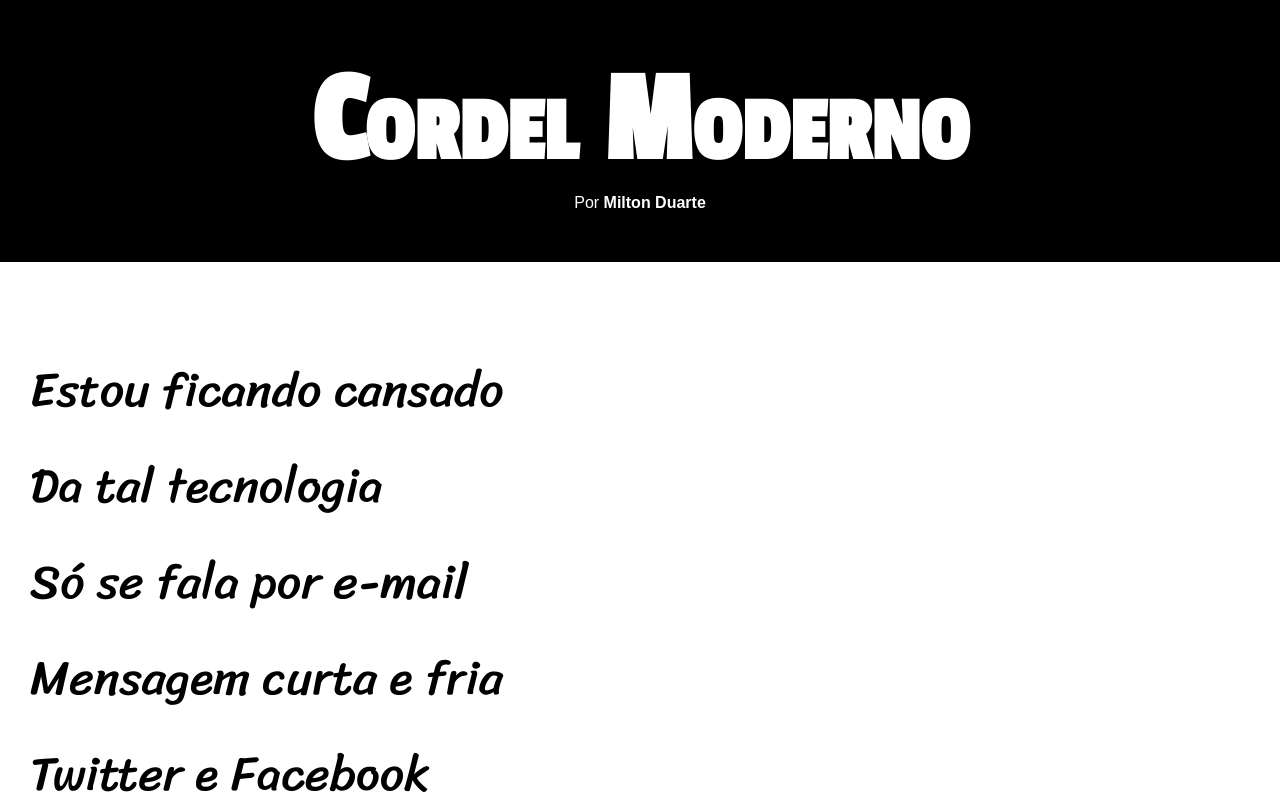
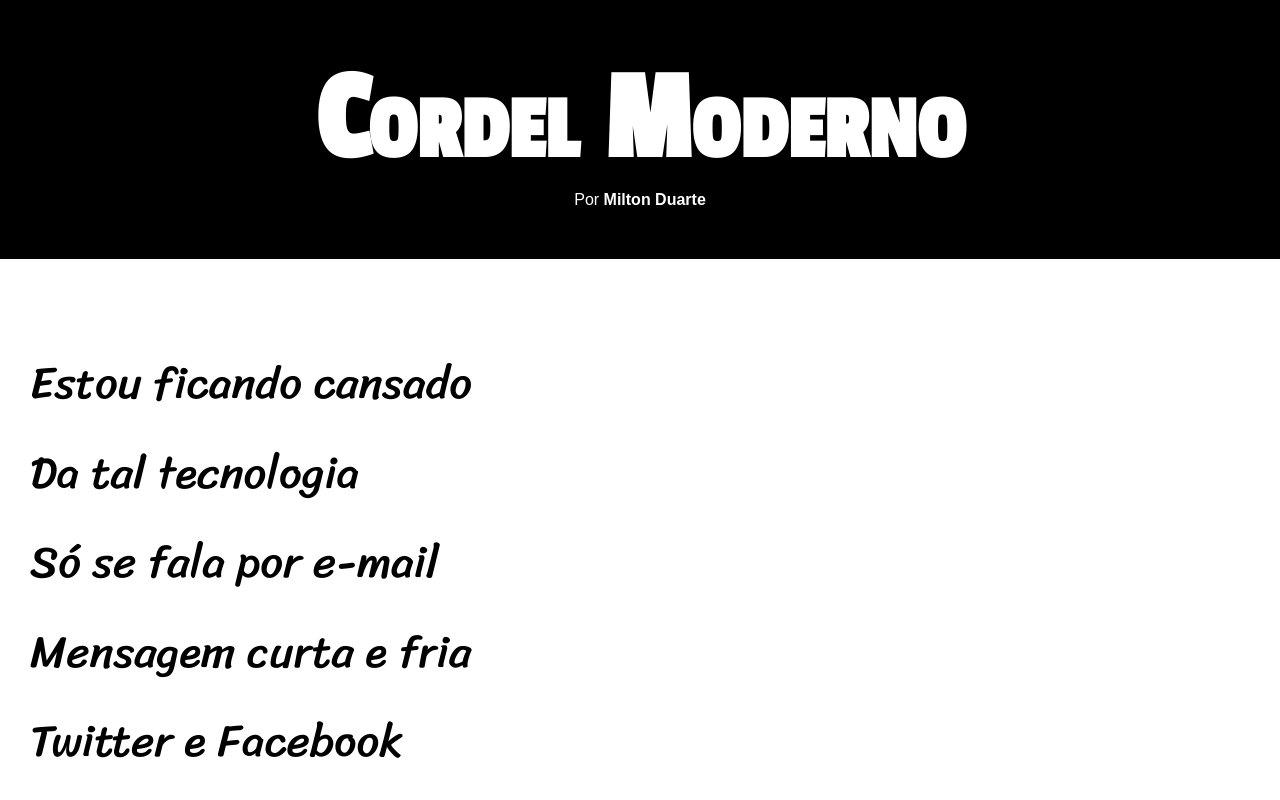
Before and after one commit to gabrieljuniodasilvabispo/projeto-cordel, a plain HTML site: page index.html in a window 1280 px wide. Shown: the top 800 px of the page. Drawn offline with Linux system fonts and the light colour scheme.

Commit message:
Atualizado

```diff
--- a/style.css
+++ b/style.css
@@ -21,7 +21,7 @@ header {
 }
 
 header > h1 {
-    font-size: 130px;
+    font-size: 10vw;
     font-variant: small-caps;
     font-family: 'Passion One';
 }
@@ -49,7 +49,7 @@ section {
     padding-left: 30px;
     line-height: 2em;
     font-family: 'Sriracha';
-    font-size: 3em;
+    font-size: 3.5vw;
 }
 
 section.normal {
@@ -64,7 +64,7 @@ section.imagem {
 
 section.imagem > p {
     background-color: rgba(0, 0, 0, 0.404);
-    width: 600px;
+    display: inline-block;
 }
 
 section#flor {
```
